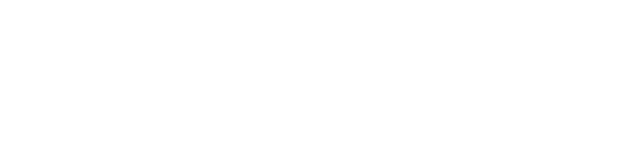
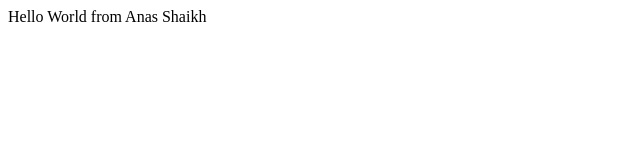
Before and after one commit to anas-shaikh/Bootcamp2020, a plain HTML site: page index.html in a window 1280 px wide. Shown: the whole page, without its empty margins (0-640 px from the left). Drawn offline with Linux system fonts and the light colour scheme.

Commit message:
Updated index.htm
Puted hello sign for testing website

```diff
--- a/index.html
+++ b/index.html
@@ -4,6 +4,6 @@
     <title>Index Page</title>
 </head>
 <body>
-
+    <div>Hello World from Anas Shaikh</div>
 </body>
 </html>
```
